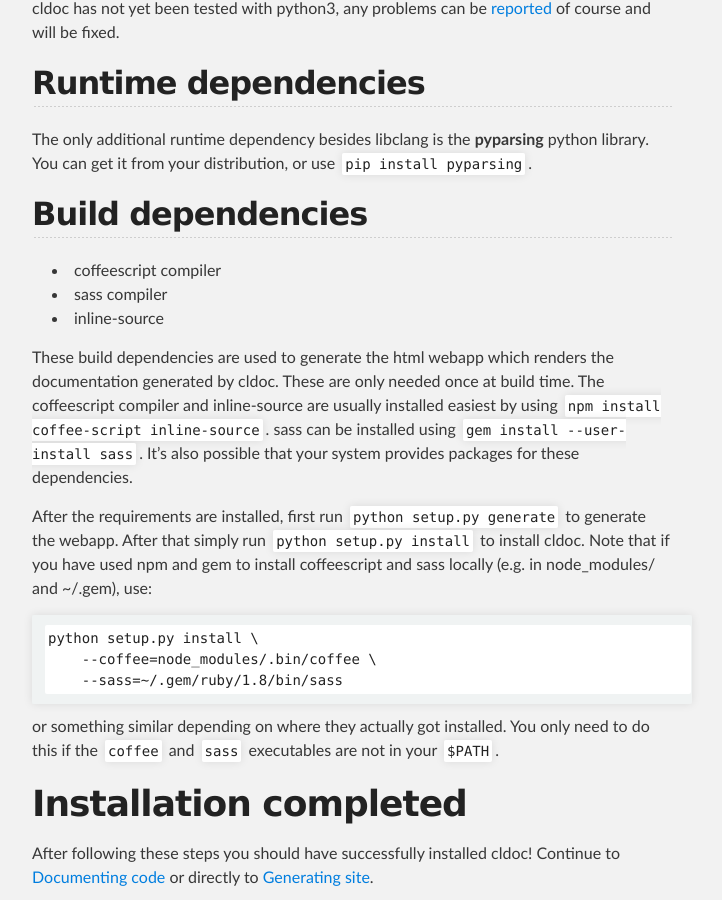
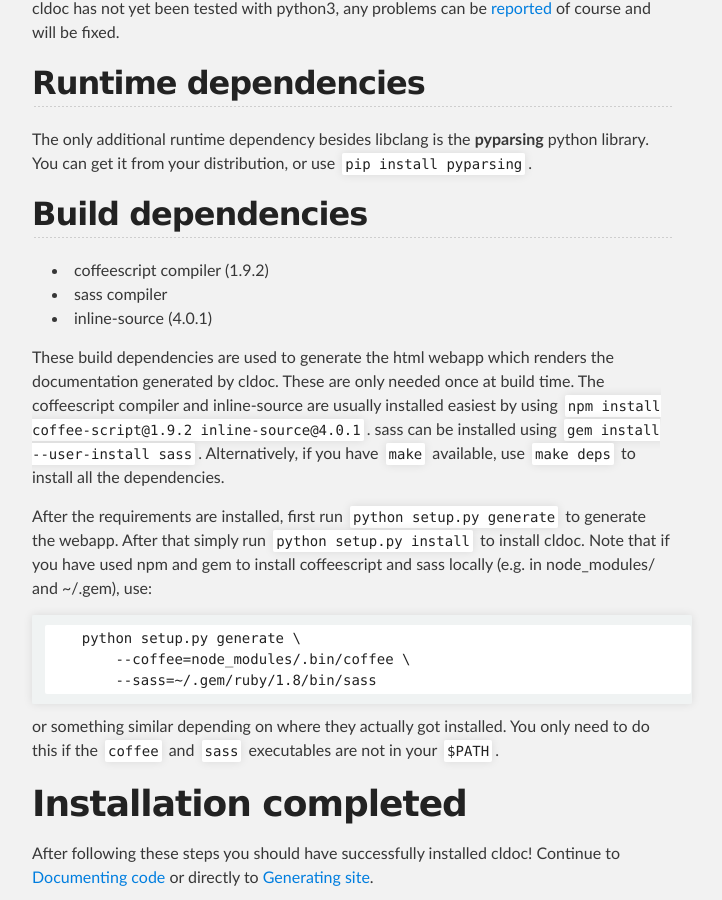
Before and after one commit to jessevdk/cldoc, a Jekyll site: the page built from gettingstarted.md, in a window 1280 px wide and 900 px high, scrolled down 837 px. Shown: the whole window, without its empty margins (288-1010 px from the left). Built offline with Jekyll 4.4.1, drawn with Linux system fonts in a browser that asks for light colours.

Commit message:
Update getting started with versions of dependencies

````diff
--- a/gettingstarted.md
+++ b/gettingstarted.md
@@ -35,25 +35,27 @@
 `pip install pyparsing`.
 
 ## Build dependencies ##
-* coffeescript compiler
+* coffeescript compiler (1.9.2)
 * sass compiler
-* inline-source
+* inline-source (4.0.1)
 
 These build dependencies are used to generate the html webapp which renders
 the documentation generated by cldoc. These are only needed once at build time.
 The coffeescript compiler and inline-source are usually installed easiest
-by using `npm install coffee-script inline-source`. sass can be installed using
-`gem install --user-install sass`. It's also possible that your system provides
-packages for these dependencies.
+by using `npm install coffee-script@1.9.2 inline-source@4.0.1`. sass can be installed using
+`gem install --user-install sass`. Alternatively, if you have `make` available, use
+`make deps` to install all the dependencies.
 
 After the requirements are installed, first run `python setup.py generate` to
 generate the webapp. After that simply run `python setup.py install` to
 install cldoc. Note that if you have used npm and gem to install coffeescript and
 sass locally (e.g. in node_modules/ and ~/.gem), use:
 
-    python setup.py install \
+```
+    python setup.py generate \
         --coffee=node_modules/.bin/coffee \
         --sass=~/.gem/ruby/1.8/bin/sass
+```
 
 or something similar depending on where they actually got installed. You only
 need to do this if the `coffee` and `sass` executables are not in
````
